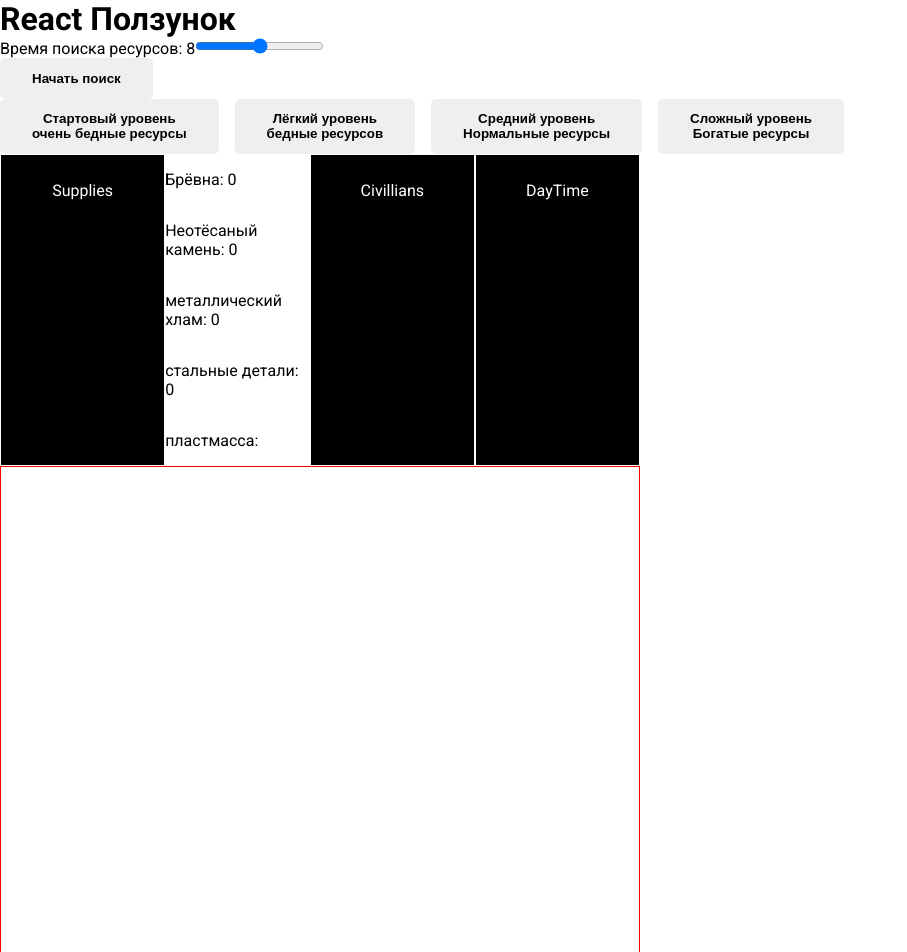
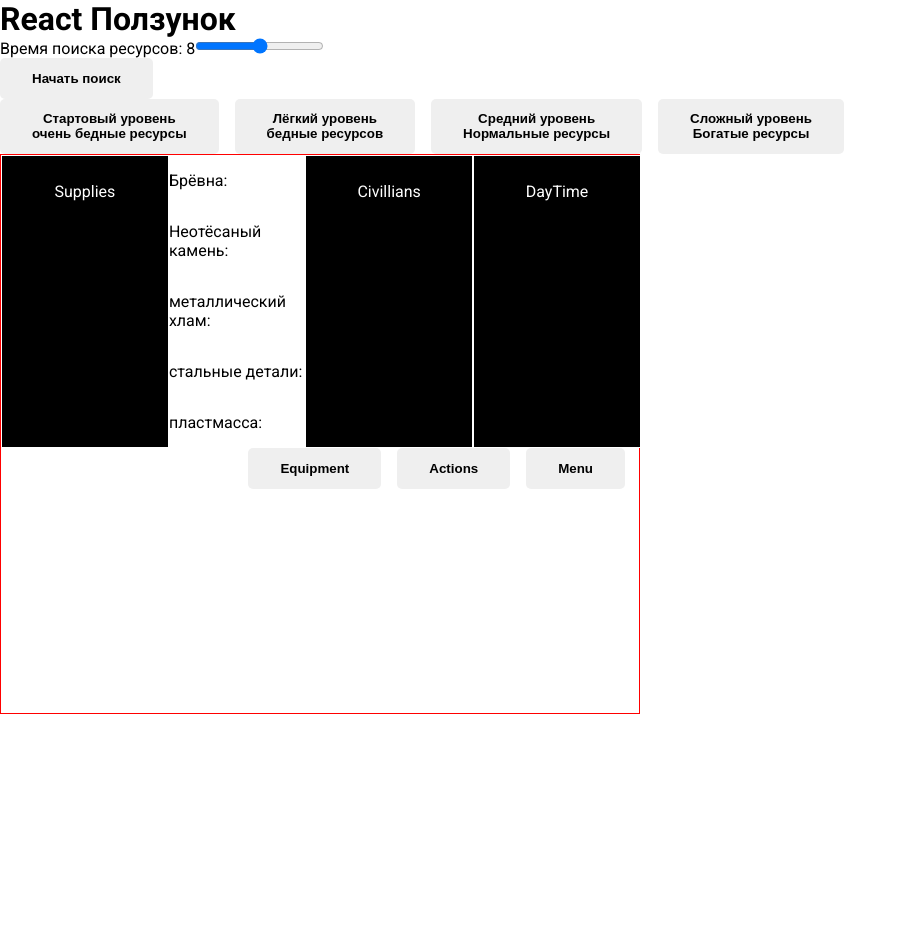
Before and after one commit to Vasmart24/practice-2024, a React (Vite) app in the folder Stranded/: page / in a window 1280 px wide. Shown: the top 952 px of the page, without its empty margins (0-907 px from the left). After the commit the page ends 800 px from the top, so only its background shows below. Built offline with nearby package versions, Linux system fonts and the light colour scheme.

Commit message:
broke buttons in case of files restructuring

```diff
--- a/Stranded/src/App.jsx
+++ b/Stranded/src/App.jsx
@@ -3,9 +3,7 @@
 // import { useState } from "react";
 // import Resource from './resources/BaseResources.jsx';
 
-import MainHeader from "./components/MainHeader/MainHeader.jsx";
-import MainView from "./components/MainView/MainView.jsx";
-import MainScreenFooter from "./components/MainScreenFooter/MainScreenFooter.jsx";
+import MainScreen from "./screens/MainScreen/MainScreen.jsx";
 import ScreenSearch from "./screens/ScreenSearch.jsx";
 import ScreenGetResources from "./screens/ScreenGetResources.jsx";
 import { useState } from "react";
@@ -35,9 +33,7 @@ export default function App() {
     <>
       <ScreenSearch />
       <ScreenGetResources increaseCount={increaseCount} />
-      <MainHeader counts={counts} />
-      <MainView />
-      <MainScreenFooter />
+      <MainScreen counts={counts}></MainScreen>
     </>
   );
 }
--- a/Stranded/src/components/MainHeader/MainHeader.jsx
+++ b/Stranded/src/components/MainHeader/MainHeader.jsx
@@ -3,7 +3,7 @@ import "./MainHeader.css";
 import { blockNames } from "../../data.js";
 import HeaderResources from "../HeaderResources/HeaderResources.jsx";
 
-export default function MainHeader({ counts }) {
+function MainHeader({ counts }) {
   console.log("жужа", counts);
   return (
     <div className="header">
@@ -14,3 +14,5 @@ export default function MainHeader({ counts }) {
     </div>
   );
 }
+
+export default MainHeader;
--- a/Stranded/src/components/MainScreenFooter/MainScreenFooter.jsx
+++ b/Stranded/src/components/MainScreenFooter/MainScreenFooter.jsx
@@ -2,7 +2,7 @@ import ActionButton from "../Button/mainScreenButtons/ActionButton";
 import Button from "../Button/Button";
 import "./MainScreenFooter.css";
 
-const MainScreenFooter = function () {
+function MainScreenFooter() {
   return (
     <div className="footer">
       <Button>Equipment</Button>
--- a/Stranded/src/components/MainView/MainView.jsx
+++ /dev/null
@@ -1,8 +0,0 @@
-import "./MainView.css"
-
-export default function MainView() {
-  return(
-    <div className="mainview">
-    </div>
-  )
-}
--- /dev/null
+++ b/Stranded/src/screens/MainScreen/MainScreen.jsx
@@ -0,0 +1,12 @@
+import "./MainScreen.css"
+import MainScreenFooter from "../../components/MainScreenFooter/MainScreenFooter"
+import MainHeader from "../../components/MainHeader/MainHeader"
+
+export default function MainScreen(counts) {
+  return(
+    <div className="mainview">
+      <MainHeader counts={counts}></MainHeader>
+      <MainScreenFooter></MainScreenFooter>
+    </div>
+  )
+}
--- a/Stranded/src/screens/ScreenGetResources.jsx
+++ b/Stranded/src/screens/ScreenGetResources.jsx
@@ -4,7 +4,7 @@ import MediumResButton from "../components/Button/resourcesScreenButton/MediumRe
 import HardResButton from "../components/Button/resourcesScreenButton/HardResButton";
 
 export default function ScreenGetResources({ increaseCount }) {
-  console.log("мима", increaseCount);
+  console.log("мы в ScreenGetResources!!!", increaseCount);
   return (
     <div>
       <StartResButton increaseCount={increaseCount}></StartResButton>
```
Also changed, not shown: Stranded/src/screens/MainScreen/MainScreen.css (renamed from Stranded/src/components/MainView/MainView.css).
